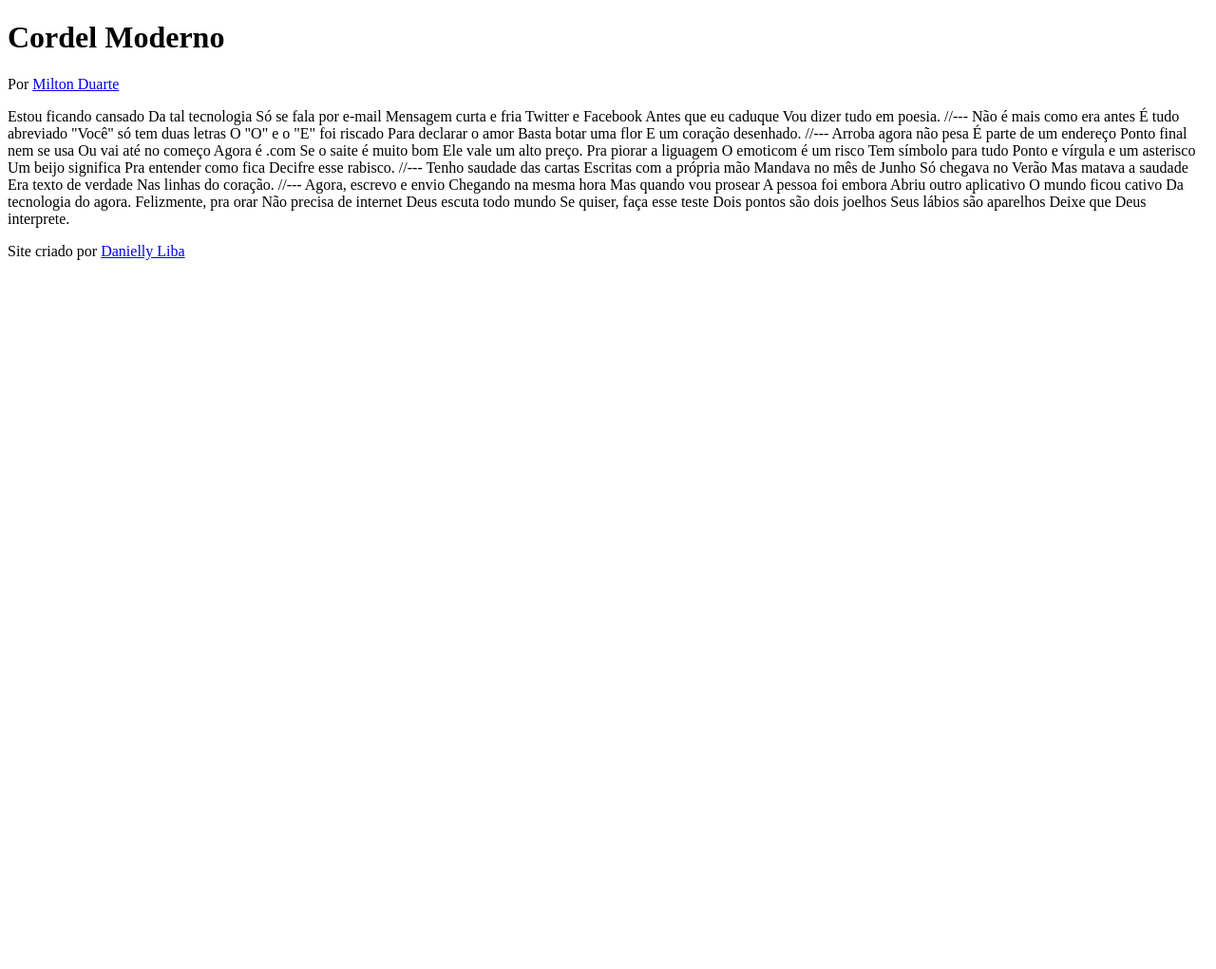
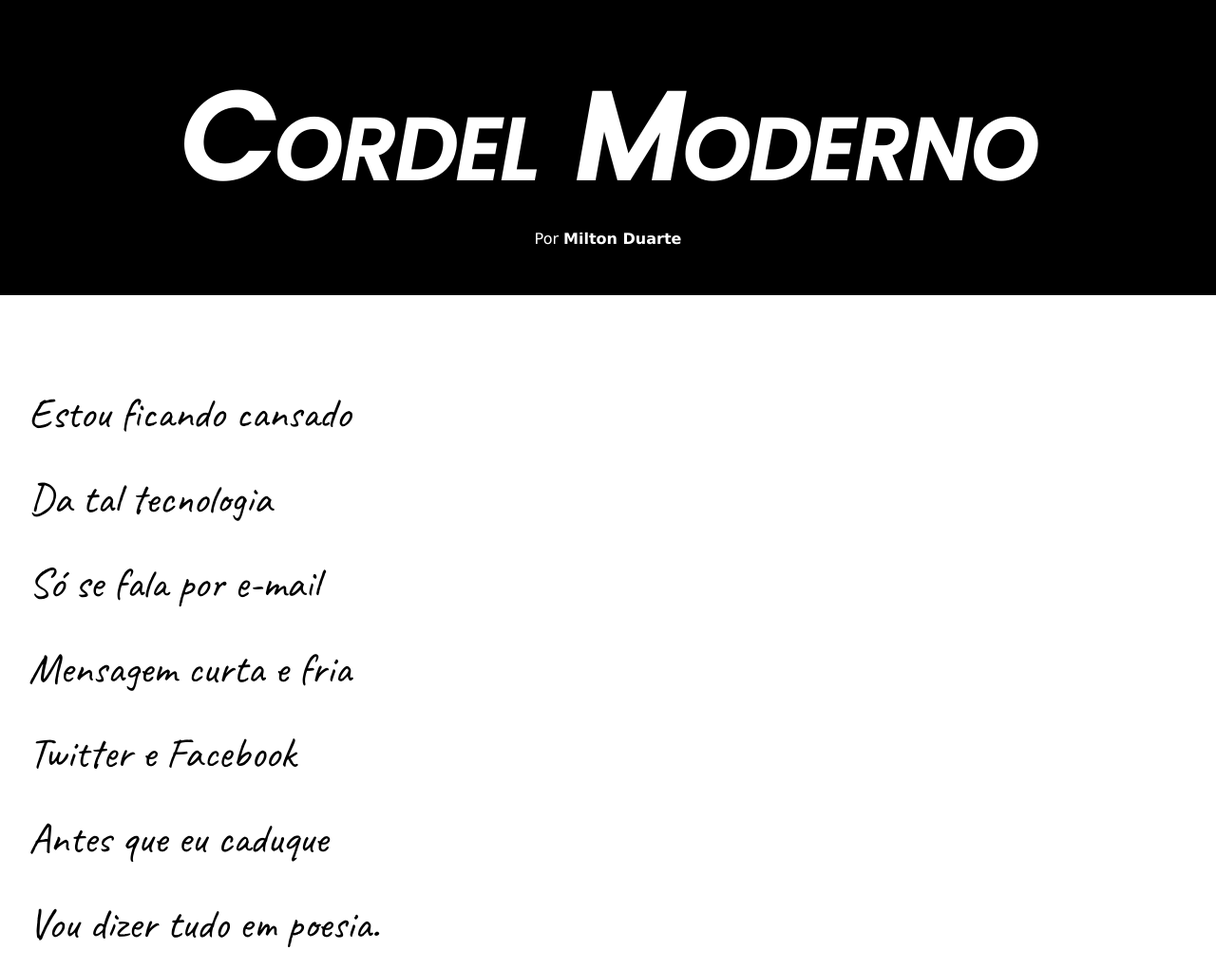
Before and after one commit to DaniellyLiba/exercicios-html5-css3, a plain HTML site: page exercicios-arquivo/desafios/d12/index.html in a window 1280 px wide. Shown: the top 1021 px of the page at 95% size. Before the commit the page ends 800 px from the top, so only its background shows below. Drawn offline with Linux system fonts and the light colour scheme.

Commit message:
atualizado estilo desafio 12

```diff
--- /dev/null
+++ b/exercicios-arquivo/desafios/d12/estilo/style.css
@@ -0,0 +1,77 @@
+@charset'UTF-8';
+
+@import url('https://fonts.googleapis.com/css2?family=Caveat&display=swap');
+@import url('https://fonts.googleapis.com/css2?family=Poppins:ital,wght@1,500&display=swap');
+
+:root{
+    --font1: Verdana, Geneva, Tahoma, sans-serif;
+    --font2: 'Caveat', cursive;
+    --font3: 'Poppins', sans-serif;
+}
+
+*{
+    margin: 0px;
+    padding: 0px;
+}
+
+html, body{
+    font-family: var(--font1);
+    background-color: lightgray;
+    min-height: 100vh;
+}
+
+header{
+    background-color: #000000;
+    text-align: center;
+    color: #ffffff;
+}
+
+h1{
+    padding-top: 50px;
+    font-variant: small-caps;
+    font-family: var(--font3);
+    font-size: 10vw;
+}
+
+header>p{
+    padding-bottom: 50px;
+}
+
+a{
+    color: #ffffff;
+    text-decoration: none;
+    font-weight: bolder;
+}
+a:hover{
+    text-decoration: underline;
+}
+
+section{
+    font-family: var(--font2);
+    font-size: 3.5vw;
+    padding-top: 10vh;
+    padding-bottom: 10vh;
+    line-height: 2em;
+    padding-left: 30px;
+}
+section.normal{
+    background-color: #ffffff;
+    color: #000000;
+}
+section.imagem{
+    background-color: #252525;
+    color: #ffffff;
+}
+section.imagem > p{
+    display: inline-block;
+    background-color: #0000005b;
+    max-width: 500px;
+    padding: 5px;
+}
+
+footer{
+    background-color: #000000;
+    color: #ffffff;
+    text-align: center;
+    padding: 10px;
+}
--- a/exercicios-arquivo/desafios/d12/index.html
+++ b/exercicios-arquivo/desafios/d12/index.html
@@ -4,7 +4,8 @@
     <meta charset="UTF-8">
     <meta http-equiv="X-UA-Compatible" content="IE=edge">
     <meta name="viewport" content="width=device-width, initial-scale=1.0">
-    <title>Document</title>
+    <title>Cordel Moderno</title>
+    <link rel="stylesheet" href="estilo/style.css">
 </head>
 <body>
         <header>
@@ -16,72 +17,86 @@
             </p>
         </header>
 
-    Estou ficando cansado
-    Da tal tecnologia
-    Só se fala por e-mail
-    Mensagem curta e fria
-    Twitter e Facebook
-    Antes que eu caduque
-    Vou dizer tudo em poesia.
+    <section class="normal">
+        <p>
+            Estou ficando cansado <br>
+            Da tal tecnologia <br>
+            Só se fala por e-mail <br>
+            Mensagem curta e fria <br>
+            Twitter e Facebook <br>
+            Antes que eu caduque <br>
+            Vou dizer tudo em poesia.
+        </p>
+    </section>
 
-    //---
+    <section class="imagem">
+        <p>
+            Não é mais como era antes <br>
+            É tudo abreviado <br>
+            "Você" só tem duas letras <br>
+            O "O" e o "E" foi riscado <br>
+            Para declarar o amor <br>
+            Basta botar uma flor <br>
+            E um coração desenhado.
+        </p>
+    </section>
 
-    Não é mais como era antes
-    É tudo abreviado
-    "Você" só tem duas letras
-    O "O" e o "E" foi riscado
-    Para declarar o amor
-    Basta botar uma flor
-    E um coração desenhado.
+    <section class="normal">
+        <p>
+            Arroba agora não pesa <br>
+            É parte de um endereço <br>
+            Ponto final nem se usa <br>
+            Ou vai até no começo <br>
+            Agora é .com <br>
+            Se o saite é muito bom <br>
+            Ele vale um alto preço. <br>
+        </p>
+        <p>
+            Pra piorar a liguagem <br>
+            O emoticom é um risco <br>
+            Tem símbolo para tudo <br>
+            Ponto e vírgula e um asterisco <br>
+            Um beijo significa <br>
+            Pra entender como fica <br>
+            Decifre esse rabisco.
+        </p>
+    </section>
 
-    //---
+    <section class="imagem">
+        <p>
+            Tenho saudade das cartas <br>
+            Escritas com a própria mão <br>
+            Mandava no mês de Junho <br>
+            Só chegava no Verão <br>
+            Mas matava a saudade <br>
+            Era texto de verdade <br>
+            Nas linhas do coração.
+        </p>
+    </section>
 
-    Arroba agora não pesa
-    É parte de um endereço
-    Ponto final nem se usa
-    Ou vai até no começo
-    Agora é .com
-    Se o saite é muito bom
-    Ele vale um alto preço.
-
-    Pra piorar a liguagem
-    O emoticom é um risco
-    Tem símbolo para tudo
-    Ponto e vírgula e um asterisco
-    Um beijo significa
-    Pra entender como fica
-    Decifre esse rabisco.
-
-    //---
-
-    Tenho saudade das cartas
-    Escritas com a própria mão
-    Mandava no mês de Junho
-    Só chegava no Verão
-    Mas matava a saudade
-    Era texto de verdade
-    Nas linhas do coração.
-
-    //---
-
-    Agora, escrevo e envio
-    Chegando na mesma hora
-    Mas quando vou prosear
-    A pessoa foi embora
-    Abriu outro aplicativo
-    O mundo ficou cativo
-    Da tecnologia do agora.
-
-    Felizmente, pra orar
-    Não precisa de internet
-    Deus escuta todo mundo
-    Se quiser, faça esse teste
-    Dois pontos são dois joelhos
-    Seus lábios são aparelhos
-    Deixe que Deus interprete.
+    <section class="normal">
+        <p>
+            Agora, escrevo e envio <br>
+            Chegando na mesma hora <br>
+            Mas quando vou prosear <br>
+            A pessoa foi embora <br>
+            Abriu outro aplicativo <br>
+            O mundo ficou cativo <br>
+            Da tecnologia do agora. <br>
+        </p>
+        <p>
+            Felizmente, pra orar <br>
+            Não precisa de internet <br>
+            Deus escuta todo mundo <br>
+            Se quiser, faça esse teste <br>
+            Dois pontos são dois joelhos <br>
+            Seus lábios são aparelhos <br>
+            Deixe que Deus interprete.
+        </p>
+    </section>
 
     <footer>
-        <p>Site criado por <a href="https://github.com/DaniellyLiba" target="_blank">Danielly Liba</a></p>
+        <p>Desenvolvido por <a href="https://github.com/DaniellyLiba" target="_blank">Danielly Liba</a></p>
     </footer>
 </body>
 </html>
```
